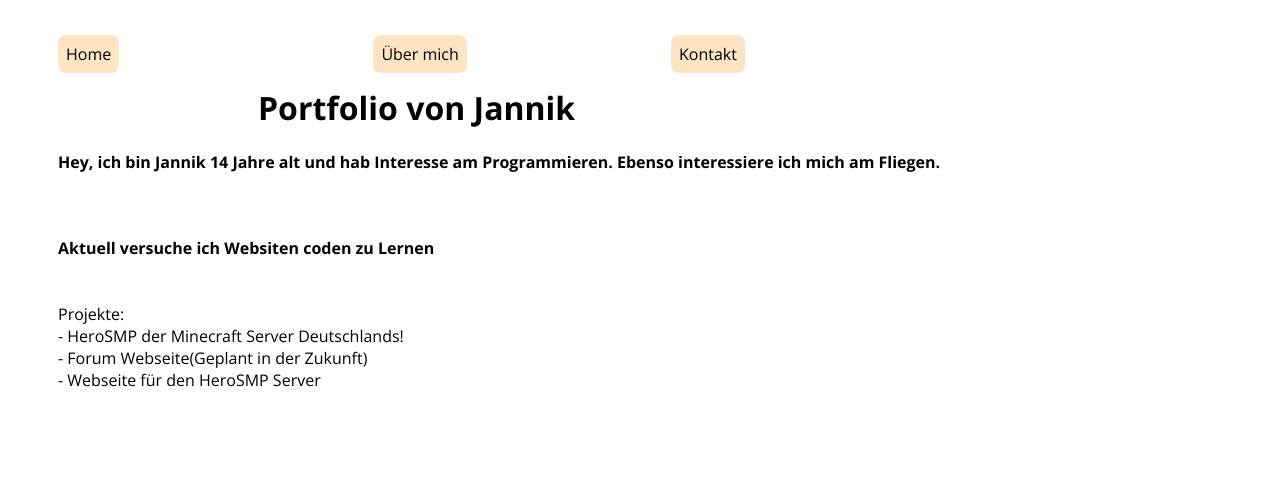
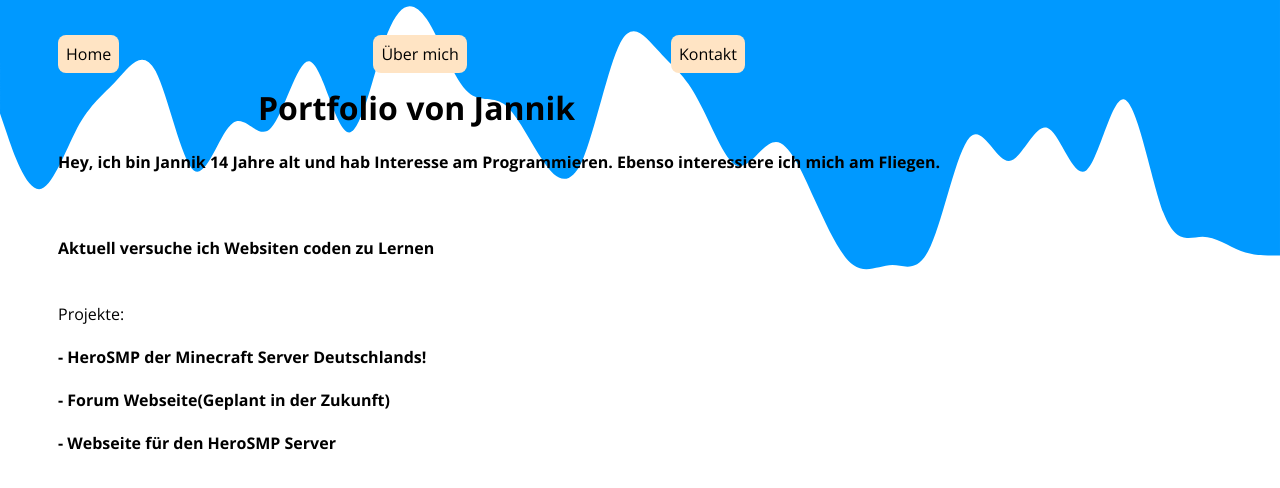
Before and after one commit to HerosSMP/Jannik, a plain HTML site: page index.html in a window 1280 px wide. Drawn offline with nearby package versions, Linux system fonts and the light colour scheme.

Commit message:
v1.1
Version: 1.1
Janniks Portfolio

```diff
--- a/index.html
+++ b/index.html
@@ -59,12 +59,23 @@
             padding: 10px;
         }
 
+        .wave{
+            z-index: -1;
+            position: absolute;
+            left: 0;
+            right: 0;
+            top: 0;
+        }
+
+        .Text{
+            position: fixed;
+        }
 
 
     </style>
 </head>
 <body>
-
+    <img class="wave" src="img/wave.svg" alt="">
     <a class="home" href="index.html">Home</a>
     <a class="uebermich" href="me.html">Über mich</a>
     <a class="kontakt" href="kontakt.html">Kontakt</a>
@@ -76,9 +87,10 @@
     <h4>Aktuell versuche ich Websiten coden zu Lernen</h4>
     <br>
     Projekte:<br>
-    - HeroSMP der Minecraft Server Deutschlands!<br>
-    - Forum Webseite(Geplant in der Zukunft)<br>
-    - Webseite für den HeroSMP Server
-
+    <div class="Text">
+    <h4>- HeroSMP der Minecraft Server Deutschlands!</h4>
+    <h4>- Forum Webseite(Geplant in der Zukunft)</h4>
+    <h4>- Webseite für den HeroSMP Server</h4>
+    </div>
 </body>
 </html>
```
Also changed, not shown: kontakt.html (+8 -2 lines), me.html (+8 -2 lines), img/wave.svg (added), 1 other file.
